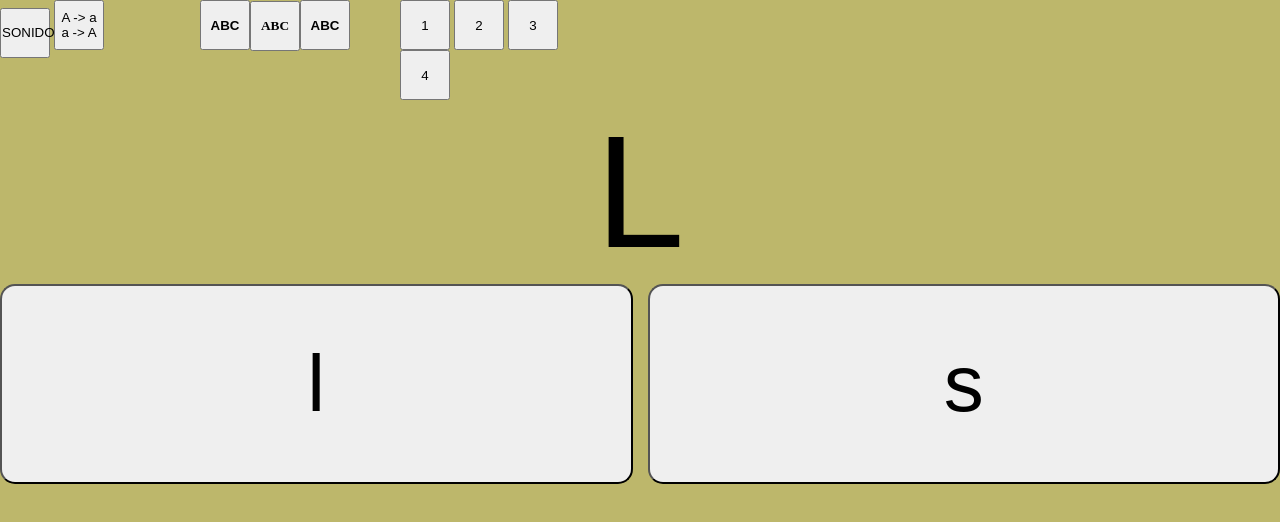
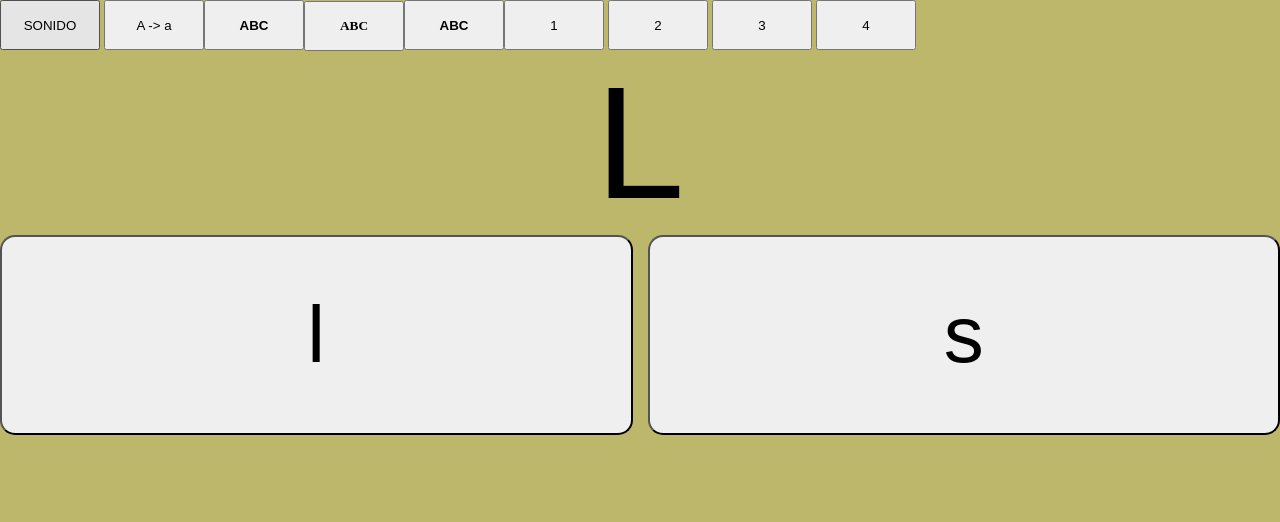
Before and after one commit to DanyRolero/MAYUSMINUS, a plain HTML site: page index.html in a window 1280 px wide. Drawn offline with Linux system fonts and the light colour scheme.

Commit message:
Refactoring

```diff
--- a/index.html
+++ b/index.html
@@ -1,7 +1,7 @@
 <!DOCTYPE html>
 <html lang="es">
 <head>
-    <link rel="stylesheet" href="style.css">
+    <link rel="stylesheet" href="style.css?v=2">
     <meta charset="UTF-8">
     <meta name="viewport" content="width=device-width, initial-scale=1.0">
     <title>MAYUSMINUS</title>
@@ -19,7 +19,7 @@
         <div id="options-view">
             <div id="button-group-1">
                 <button id="toggle-sound-buton">SONIDO</button>
-                <button id="toggle-mayus-minus-button">A -> a<br>a -> A</button>
+                <button id="toggle-mayus-minus-button">A -> a</button>
             </div>
 
             <div id="button-group-2">
--- a/style.css
+++ b/style.css
@@ -20,7 +20,7 @@ html, body {
 
 body {
     background-color:darkkhaki;
-    width: 100vw;
+    width: 100%;
     height: 100vh;
 }
 
@@ -85,14 +85,13 @@ header button {
 
 /* OPTIONS VIEW */
 #options-view {
-    display:grid;
-    grid-template-columns: repeat(auto-fit, 200px);
+    display:flex;
+    justify-content: flex-start;
 }
 
 #options-view button {
-    width: 50px;
     height: 50px;
-
+    min-width: 100px;
 }
 
 
```
